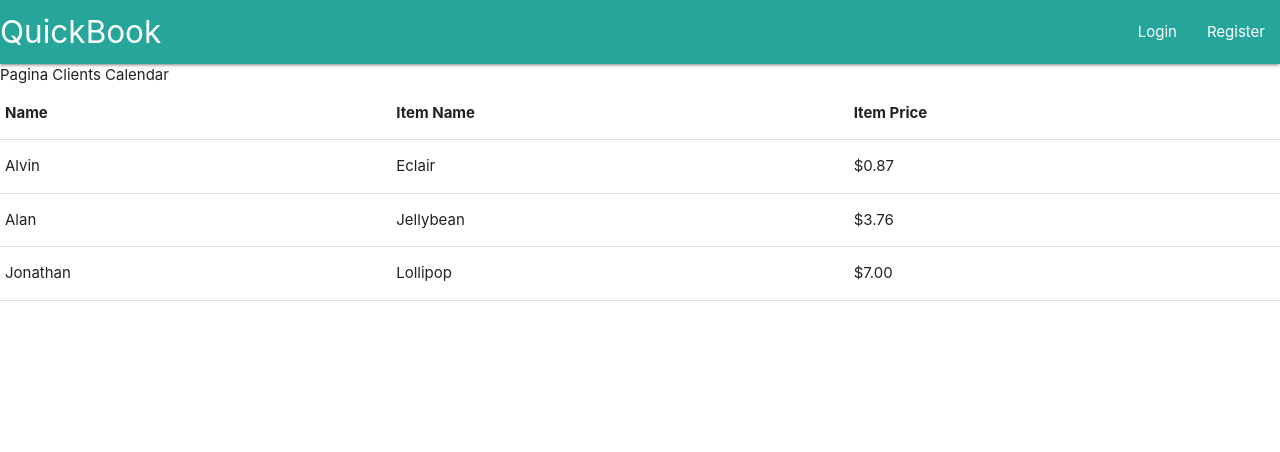
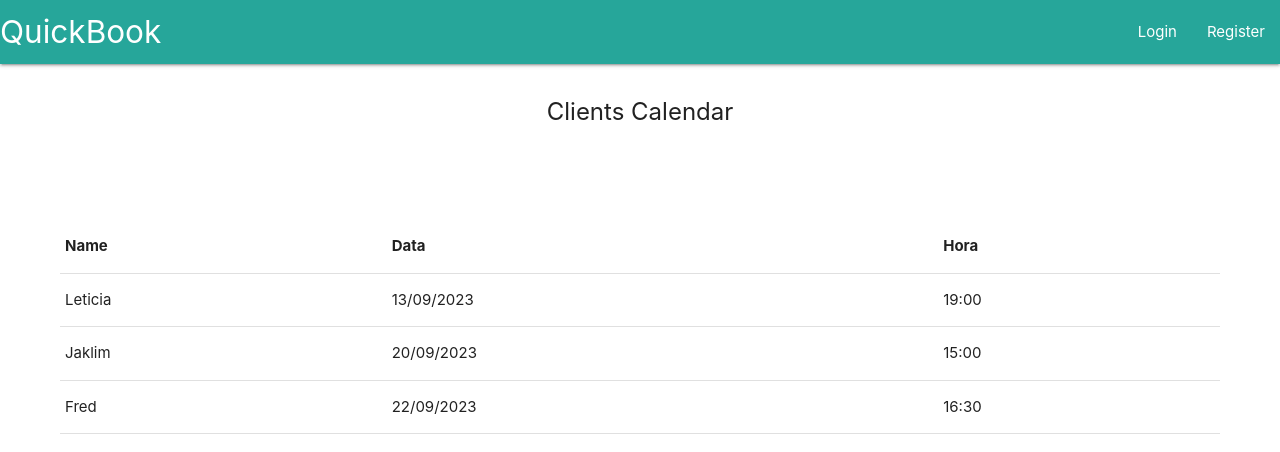
Before and after one commit to codeyourway-bootcamp/wolves-final-project, a React (Vite) app: page /clients-calendar in a window 1280 px wide. Shown: the top 452 px of the page. Built offline with nearby package versions, Linux system fonts and the light colour scheme.

Commit message:
pagina de calendar list

```diff
--- a/src/Components/ListEvents/index.jsx
+++ b/src/Components/ListEvents/index.jsx
@@ -2,34 +2,33 @@ import React from 'react';
 
 // import { Container } from './styles';
 
-function ListEvents() {
-    return <div>  <table>
+function ListEvents(props) {
+    //console.log(props.data)
+    return (
+    <div style={{margin: "40px", padding: "20px"}}>
+        <table>
         <thead>
             <tr>
                 <th>Name</th>
-                <th>Item Name</th>
-                <th>Item Price</th>
+                <th>Data</th>
+                <th>Hora</th>
             </tr>
         </thead>
 
         <tbody>
-            <tr>
-                <td>Alvin</td>
-                <td>Eclair</td>
-                <td>$0.87</td>
-            </tr>
-            <tr>
-                <td>Alan</td>
-                <td>Jellybean</td>
-                <td>$3.76</td>
-            </tr>
-            <tr>
-                <td>Jonathan</td>
-                <td>Lollipop</td>
-                <td>$7.00</td>
-            </tr>
+            {props.data.map((item)=>{
+                return (
+                    <tr key={item.name}>
+                        <td>{item.name}</td>
+                        <td>{item.date}</td>
+                        <td>{item.hour}</td>
+                    </tr>
+                )
+            })
+            }
         </tbody>
-    </table></div>
+    </table>
+    </div>)
 }
 
 export default ListEvents;
--- a/src/Pages/ClientsCalendar/index.jsx
+++ b/src/Pages/ClientsCalendar/index.jsx
@@ -3,9 +3,26 @@ import ListEvents from '../../Components/ListEvents';
 // import { Container } from './styles';
 
 function ClientsCalendar() {
+    const eventsListExemple= [
+      {
+        name: "Leticia",
+        date: "13/09/2023",
+        hour: "19:00",
+      },
+      {
+        name: "Jaklim",
+        date: "20/09/2023",
+        hour: "15:00",
+      },
+      {
+        name: "Fred",
+        date: "22/09/2023",
+        hour: "16:30",
+      }
+    ]
   return <div>
-    Pagina Clients Calendar
-    <ListEvents/>
+    <div style={{textAlign: "center", padding: "30px", fontSize: "24px"}}>Clients Calendar</div>
+    <ListEvents data={eventsListExemple}/>
   </div>
 }
 
```
